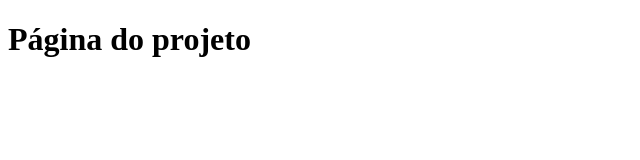
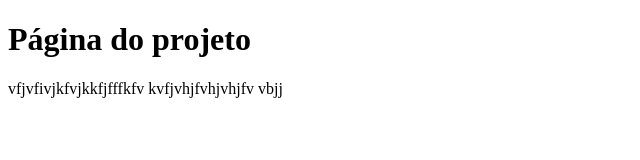
Before and after one commit to martim2223/bitlogic, a plain HTML site: page index.html in a window 1280 px wide. Shown: the whole page, without its empty margins (0-640 px from the left). Drawn offline with Linux system fonts and the light colour scheme.

Commit message:
Add some changers in index.html

```diff
--- a/index.html
+++ b/index.html
@@ -7,5 +7,13 @@
 
     <h1>Página do projeto</h1>
 
+    <p>
+
+        vfjvfivjkfvjkkfjfffkfv
+        kvfjvhjfvhjvhjfv
+        vbjj
+
+    </p>
+
 </body>
 </html>
```
